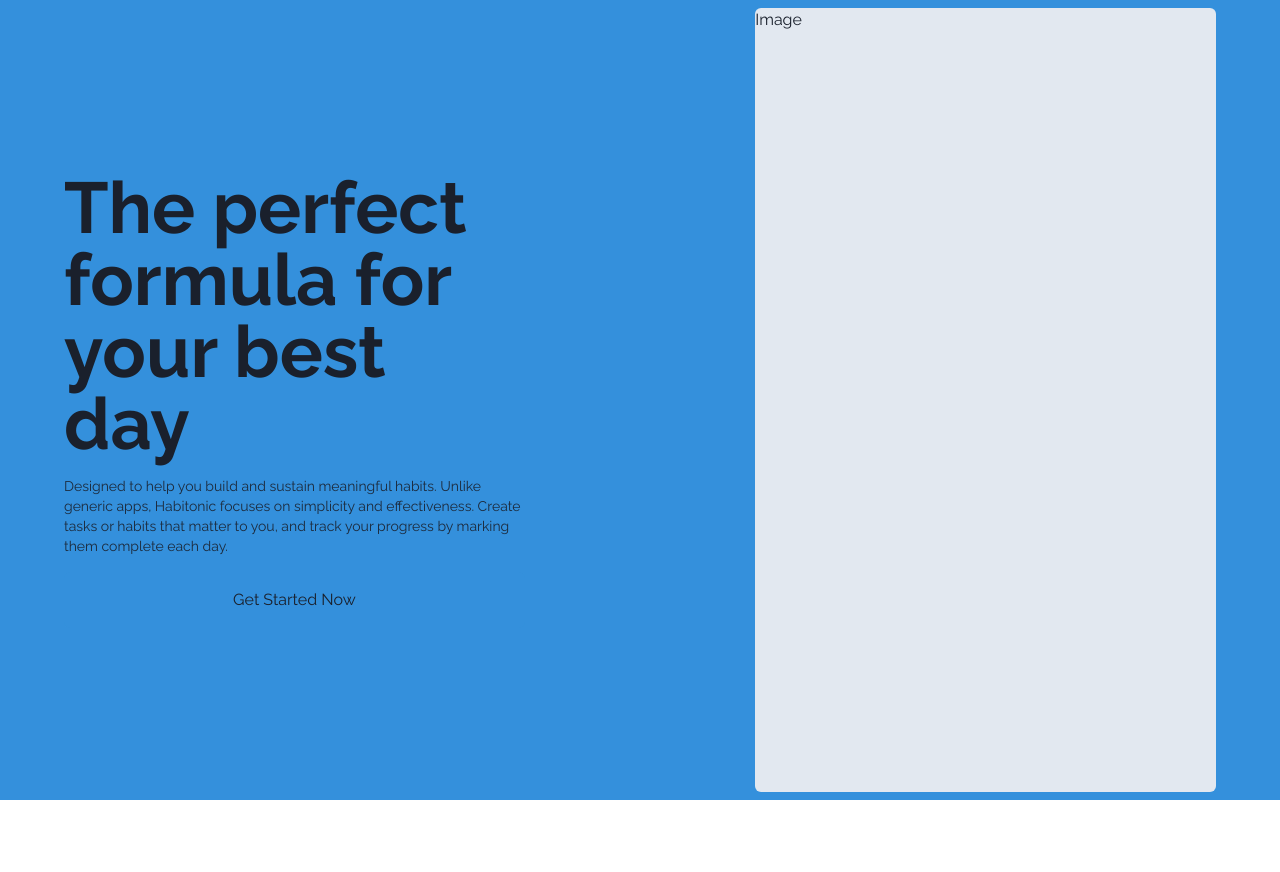
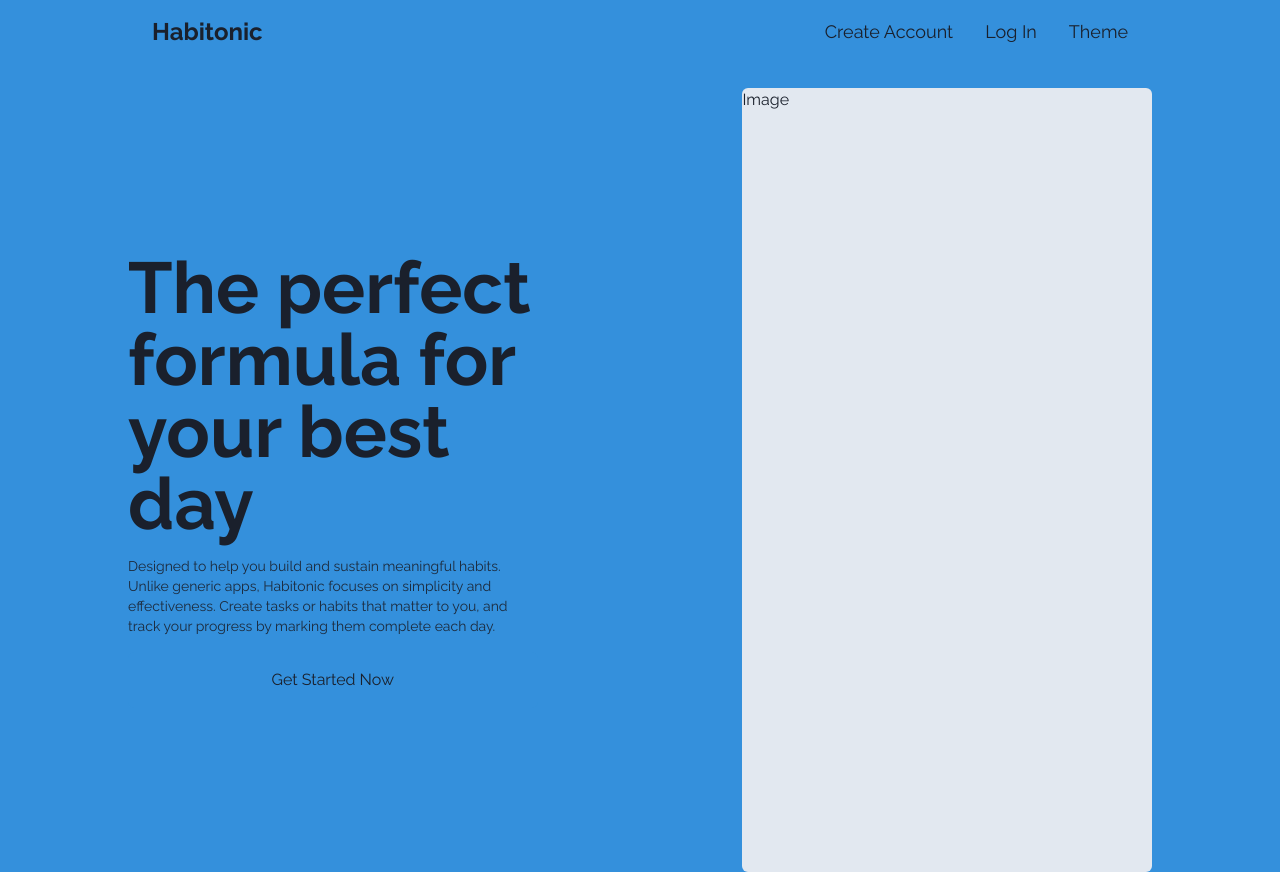
Before and after one commit to AtanasovCode/habitonic-next, a Next.js app: page / in a window 1280 px wide. Before the commit the page ends 800 px from the top, so only its background shows below. Built offline with nearby package versions, Linux system fonts and the light colour scheme.

Commit message:
created HeroNav component & add desktop styling for it

```diff
--- a/app/ui/home/Hero.tsx
+++ b/app/ui/home/Hero.tsx
@@ -1,15 +1,24 @@
 import HeroImage from "@/app/ui/home/HeroImage";
 import HeroInfo from "@/app/ui/home/HeroInfo";
+import HeroNav from "@/app/ui/home/HeroNav";
 
 export default function Hero() {
     return (
         <div className="min-h-screen bg-primary text-text flex items-start justify-center">
-            <div className="min-h-screen max-w-[90vw] flex flex-col-reverse lg:flex-row items-center justify-end lg:justify-between gap-8">
-                <div className="w-full lg:w-2/5">
-                    <HeroInfo />
-                </div>
-                <div className="w-full h-[40dvh] lg:w-2/5 lg:h-[98dvh] rounded-md overflow-hidden">
-                    <HeroImage />
+            <div
+                className="
+                    min-h-screen max-w-[95vw] flex flex-col items-center justify-start gap-6
+                    md:max-w-[90vw] lg:max-w-[80vw]
+                "
+            >
+                <HeroNav />
+                <div className="w-full flex flex-col items-center justify-start lg:flex-row-reverse lg:justify-between">
+                    <div className="w-full h-[40dvh] lg:w-2/5 lg:h-[98dvh] rounded-md overflow-hidden">
+                        <HeroImage />
+                    </div>
+                    <div className="w-full lg:w-2/5">
+                        <HeroInfo />
+                    </div>
                 </div>
             </div>
         </div>
--- /dev/null
+++ b/app/ui/home/HeroNav.tsx
@@ -0,0 +1,14 @@
+export default function HeroNav() {
+    return (
+        <nav className="w-full flex items-center justify-between px-6 py-4 bg-primary text-text">
+            <div className="font-bold text-2xl">
+                Habitonic
+            </div>
+            <div className="flex items-center justify-center gap-8 text-lg">
+                <div>Create Account</div>
+                <div>Log In</div>
+                <div>Theme</div>
+            </div>
+        </nav>
+    );
+}
```
